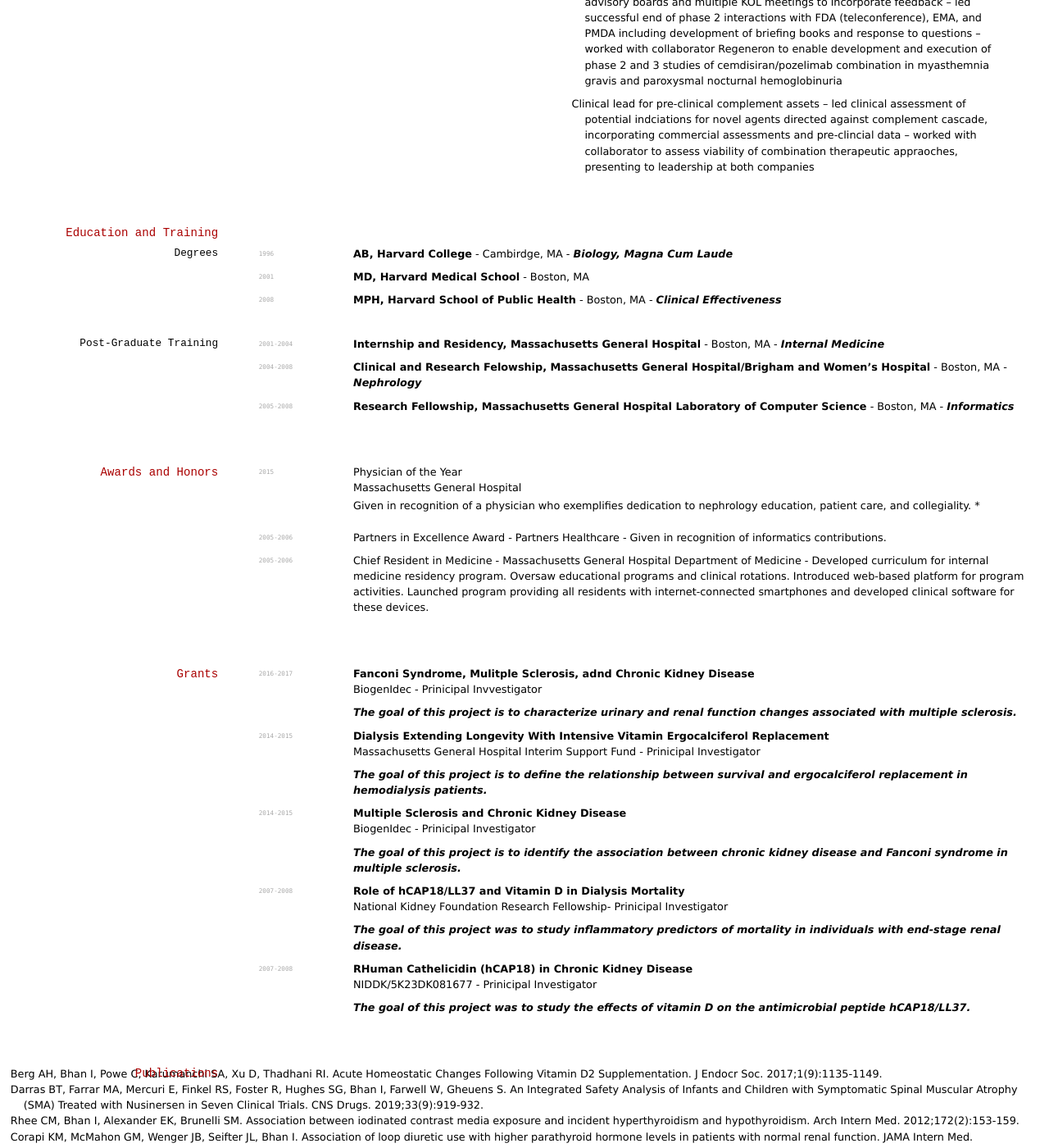
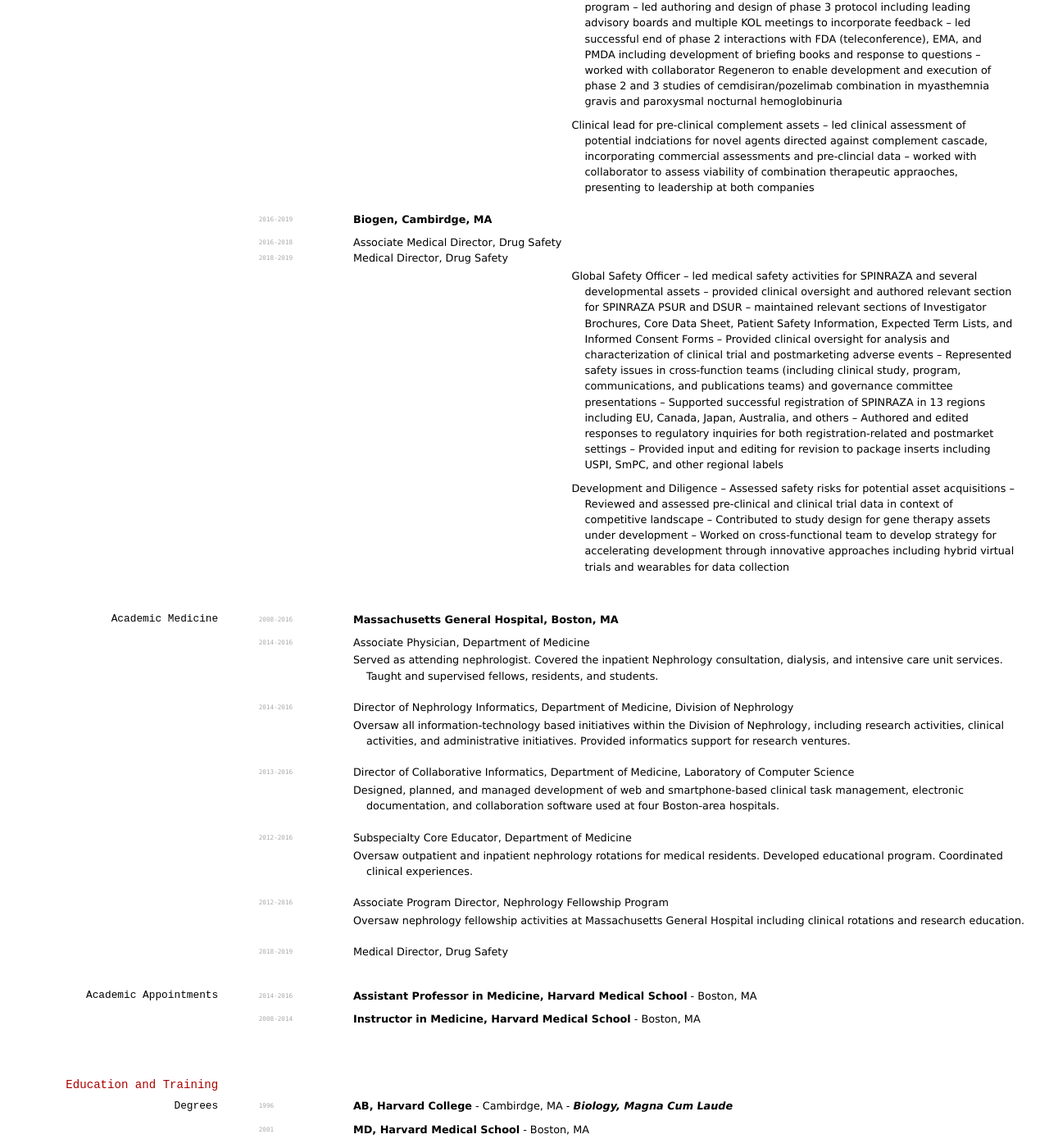
Before and after one commit to elipapa/markdown-cv, a Jekyll site: the page built from index.md, in a window 1280 px wide and 1400 px high, scrolled down 838 px. Shown: the whole window at 82% size. Built offline with Jekyll 4.4.1, drawn with Linux system fonts in a browser that asks for light colours; some of the changed text lies outside the part shown.

Commit message:
Update index.md

```diff
--- a/index.md
+++ b/index.md
@@ -51,6 +53,58 @@
 - Clinical lead for pre-clinical complement assets
 -- led clinical assessment of potential indciations for novel agents directed against complement cascade, incorporating commercial assessments and pre-clincial data
 -- worked with collaborator to assess viability of combination therapeutic appraoches, presenting to leadership at both companies
+
+`2016-2019` __Biogen, Cambirdge, MA__
+>  `2016-2018` Associate Medical Director, Drug Safety
+>  `2018-2019` Medical Director, Drug Safety
+
+- Global Safety Officer
+-- led medical safety activities for SPINRAZA and several developmental assets
+-- provided clinical oversight and authored relevant section for SPINRAZA PSUR and DSUR
+-- maintained relevant sections of Investigator Brochures, Core Data Sheet, Patient Safety Information, Expected Term Lists, and Informed Consent Forms
+-- Provided clinical oversight for analysis and characterization of clinical trial and postmarketing adverse events
+-- Represented safety issues in cross-function teams (including clinical study, program, communications, and publications teams) and governance committee presentations
+-- Supported successful registration of SPINRAZA in 13 regions including EU, Canada, Japan, Australia, and others
+-- Authored and edited responses to regulatory inquiries for both registration-related and postmarket settings
+-- Provided input and editing for revision to package inserts including USPI, SmPC, and other regional labels
+
+- Development and Diligence
+-- Assessed safety risks for potential asset acquisitions
+-- Reviewed and assessed pre-clinical and clinical trial data in context of competitive landscape
+-- Contributed to study design for gene therapy assets under development
+-- Worked on cross-functional team to develop strategy for accelerating development through innovative approaches including hybrid virtual trials and wearables for data collection
+
+### Academic Medicine
+
+`2008-2016` __Massachusetts General Hospital, Boston, MA__
+
+>  `2014-2016` Associate Physician, Department of Medicine
+- Served as attending nephrologist. Covered the inpatient Nephrology consultation, dialysis, and intensive care unit services. Taught and supervised fellows, residents, and students.
+
+>  `2014-2016` Director of Nephrology Informatics, Department of Medicine, Division of Nephrology
+- Oversaw all information-technology based initiatives within the Division of Nephrology, including research activities, clinical activities, and administrative initiatives. Provided informatics support for research ventures.
+
+>  `2013-2016` Director of Collaborative Informatics, Department of Medicine, Laboratory of Computer Science
+- Designed, planned, and managed development of web and smartphone-based clinical task management, electronic documentation, and collaboration software used at four Boston-area hospitals.
+
+>  `2012-2016` Subspecialty Core Educator, Department of Medicine
+- Oversaw outpatient and inpatient nephrology rotations for medical residents. Developed educational program. Coordinated clinical experiences.
+
+>  `2012-2016` Associate Program Director, Nephrology Fellowship Program
+- Oversaw nephrology fellowship activities at Massachusetts General Hospital including clinical rotations and research education.
+
+
+>  `2018-2019` Medical Director, Drug Safety
+
+### Academic Appointments
+
+`2014-2016`
+__Assistant Professor in Medicine, Harvard Medical School__ - Boston, MA
+
+
+`2008-2014`
+__Instructor in Medicine, Harvard Medical School__ - Boston, MA
+
 
 
 ## Education and Training
```
Also changed, not shown: other parts of index.md (+3 -1 lines).
